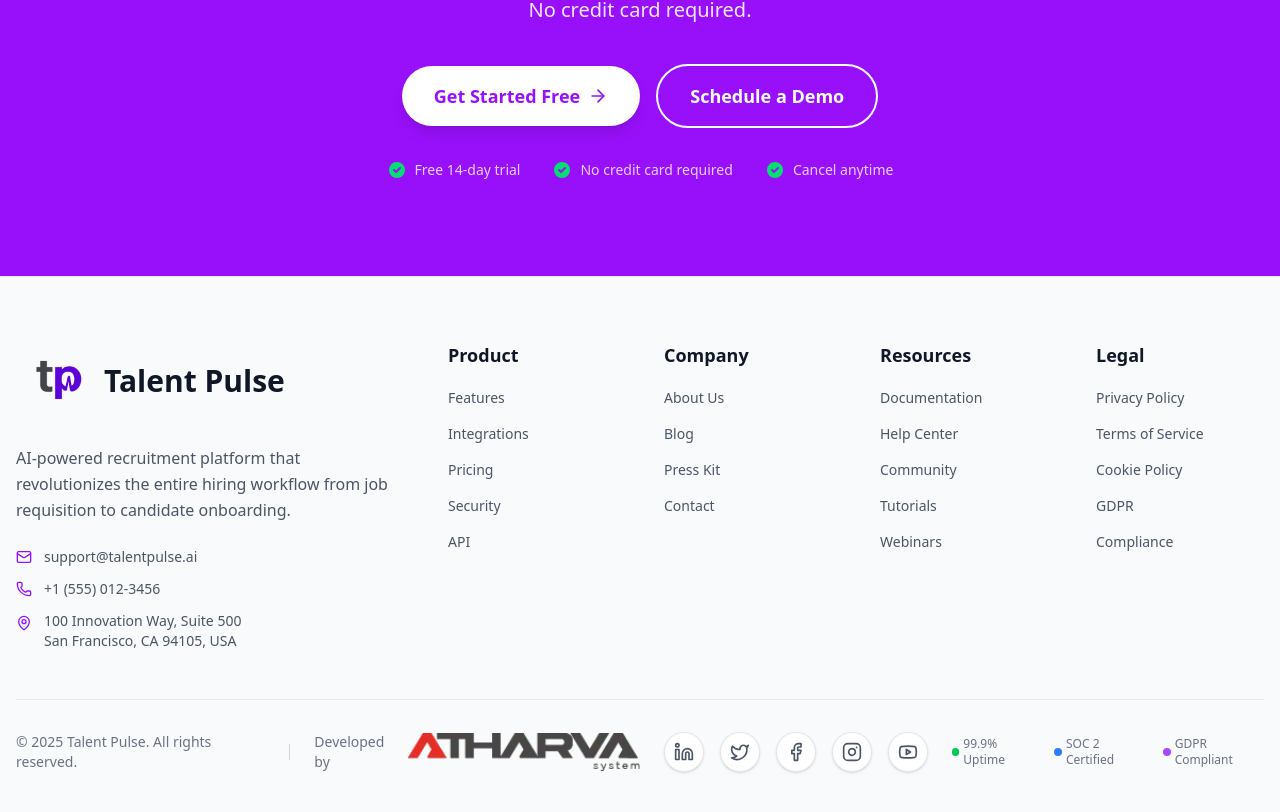
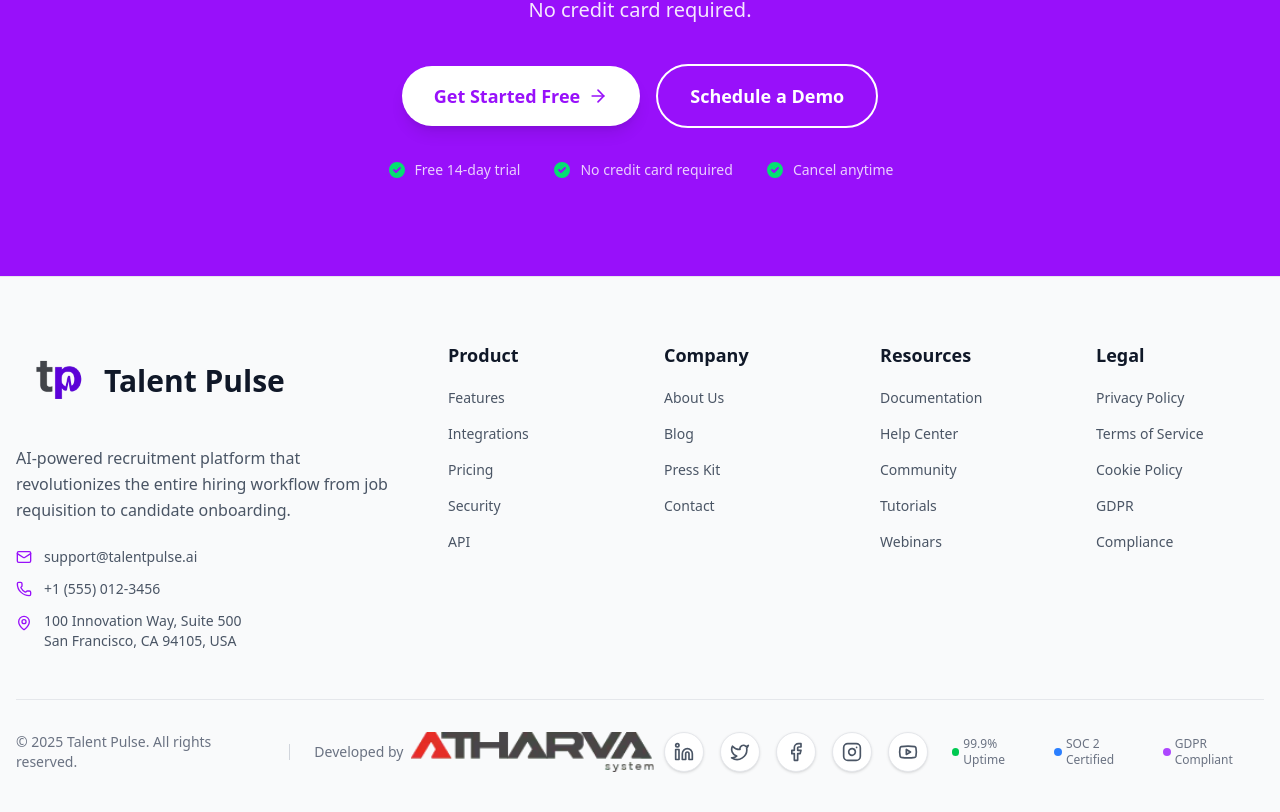
Before and after one commit to Atharva-System/talentpulse-branding, a React (Vite) app: page / in a window 1280 px wide. Shown: the part 8504-9316 px from the top of the page. Built offline with nearby package versions, Linux system fonts and the light colour scheme.

Commit message:
fix: Prevent footer 'Developed by' section from wrapping and shrinking.

```diff
--- a/src/components/Footer.tsx
+++ b/src/components/Footer.tsx
@@ -194,13 +194,13 @@
                             © {new Date().getFullYear()} Talent Pulse. All rights reserved.
                         </div>
                         <div className="hidden md:block w-px h-4 bg-gray-300"></div>
-                        <div className="flex items-center gap-2 text-sm text-gray-500">
-                            <span>Developed by</span>
+                        <div className="flex items-center gap-2 text-sm text-gray-500 whitespace-nowrap flex-nowrap">
+                            <span className="shrink-0">Developed by</span>
                             <a
                                 href="https://www.atharvasystem.com/"
                                 target="_blank"
                                 rel="noopener noreferrer"
-                                className="inline-block"
+                                className="inline-block shrink-0"
                             >
                                 <img
                                     src="/logo.png"
```
